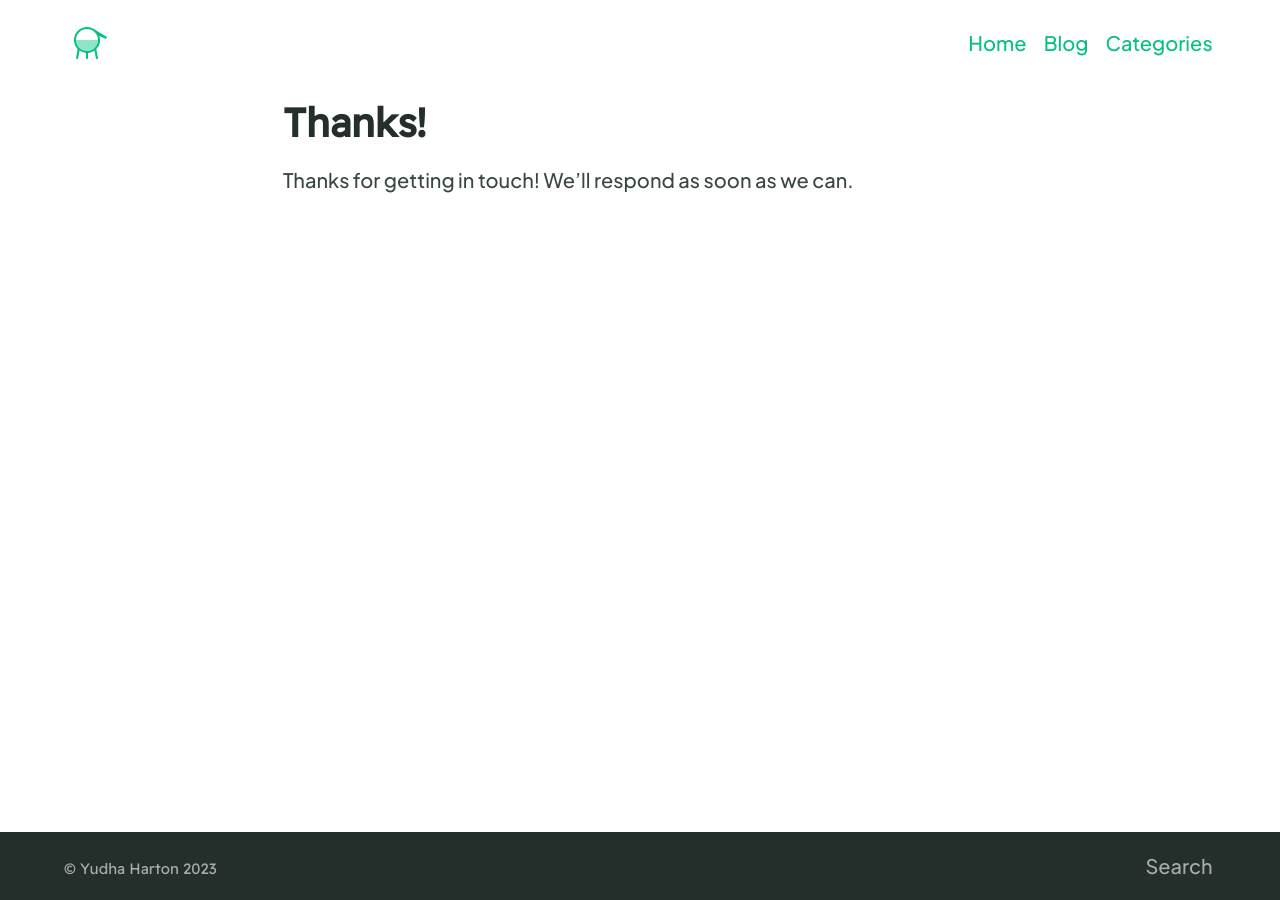
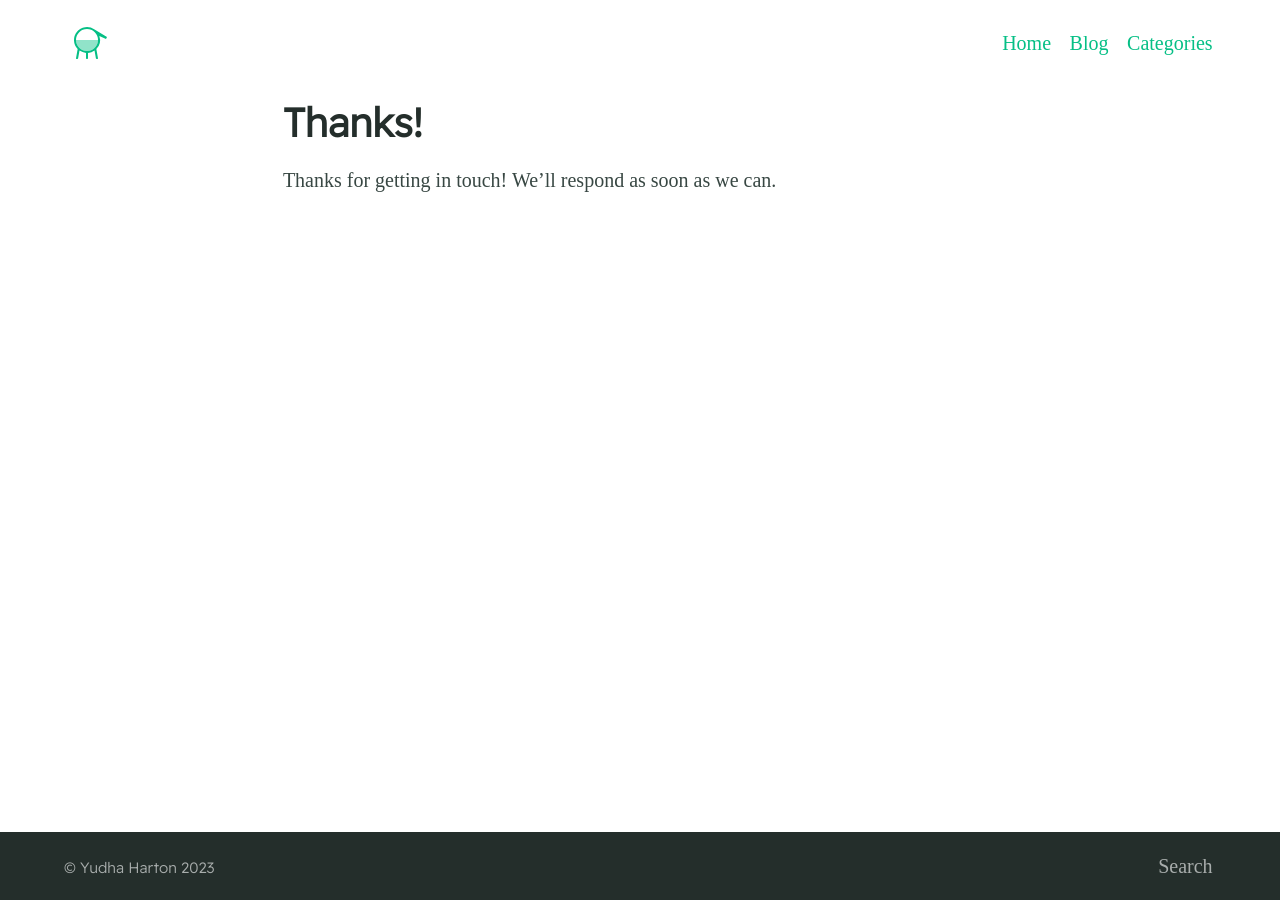
Before and after one commit to yudhaharton/yudhaharton.github.io, a Jekyll site: the page built from thanks.md, in a window 1280 px wide. Built offline with Jekyll 4.4.1, drawn with Linux system fonts in a browser that asks for light colours; some web fonts are replaced.

Commit message:
Update _config.yml

```diff
--- a/_config.yml
+++ b/_config.yml
@@ -154,5 +154,5 @@
   preconnect_urls:
     - https://fonts.gstatic.com
   font_urls:
-    - https://fonts.googleapis.com/css2?family=Readex+Pro&display=swap
-    - https://fonts.googleapis.com/css2?family=Plus+Jakarta+Sans:wght@500&display=swap
+    - https://fonts.googleapis.com/css2?family=Readex+Pro:wght@300&display=swap
+    - https://fonts.googleapis.com/css2?family=Gabarito&display=swap
```
